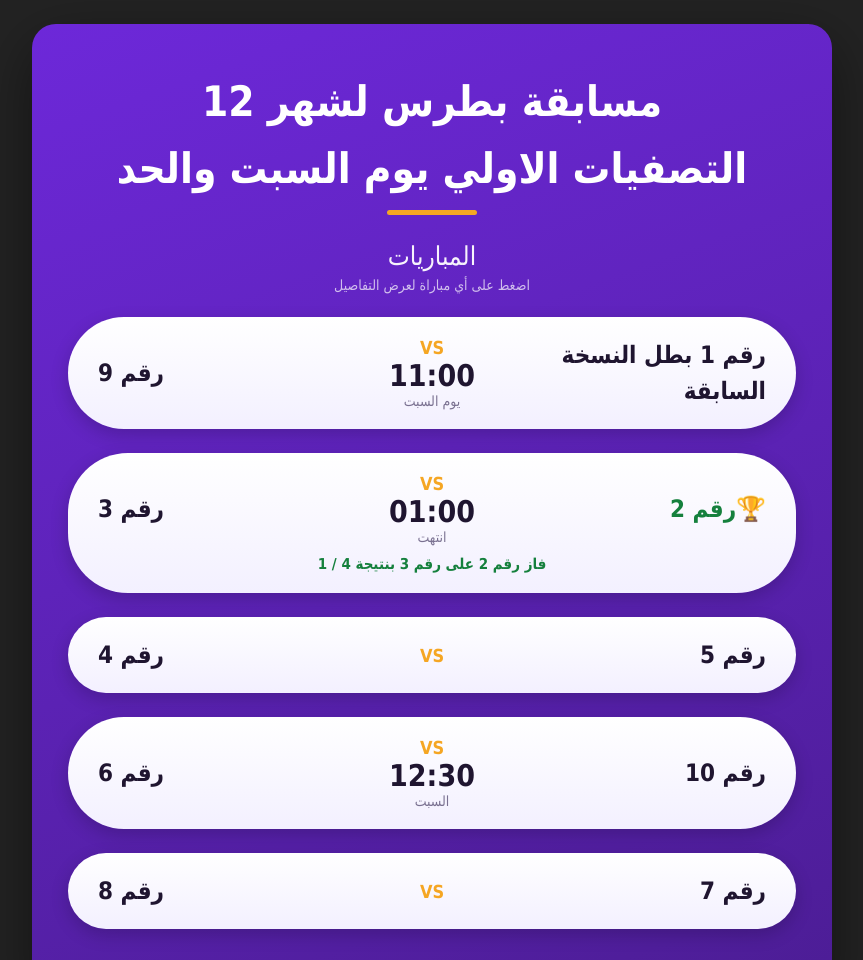
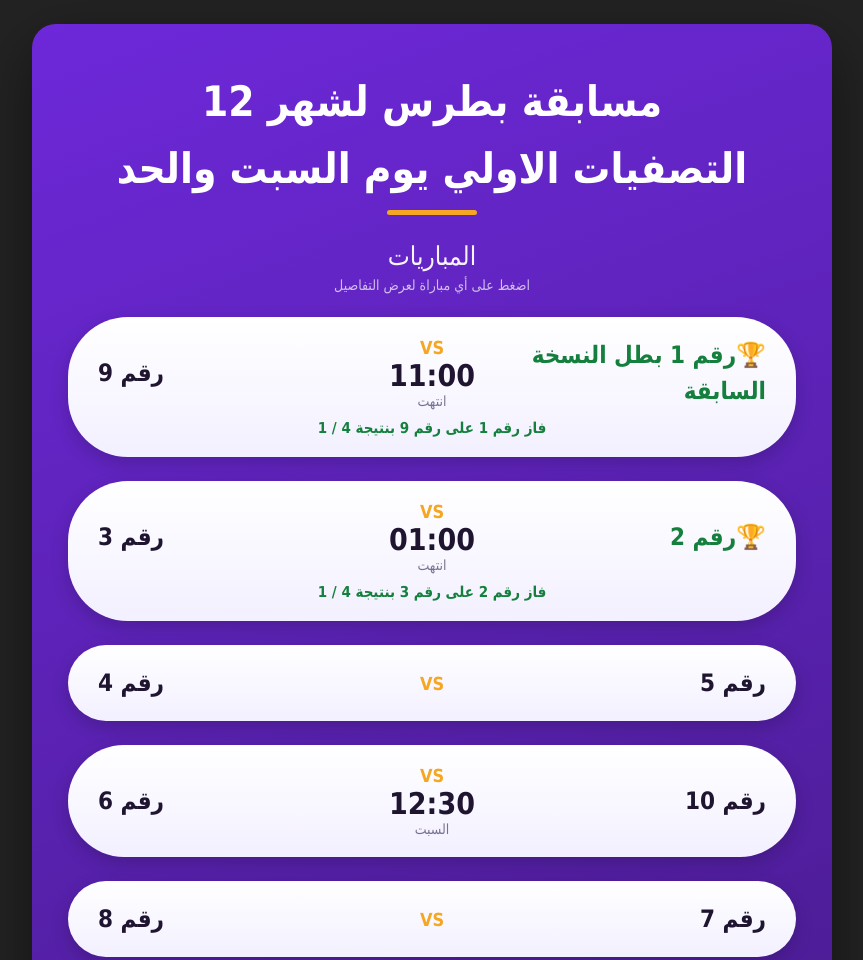
Before and after one commit to kazan0v2/yt-automation-site, a plain HTML site: page index.html in a window 1280 px wide. Shown: the top 960 px of the page, without its empty margins (208-1071 px from the left). Drawn offline with Linux system fonts and the light colour scheme.

Commit message:
Update index.html

```diff
--- a/index.html
+++ b/index.html
@@ -128,9 +128,9 @@ const DATA = {
           team1: `رقم 1 بطل النسخة السابقة`,
           team2: `رقم 9`,
           time: `11:00`,
-          period: `يوم السبت`,
-          result: ``,
-          winner: ``,
+          period: `انتهت`,
+          result: `فاز رقم 1 على رقم 9 بنتيجة 4 / 1`,
+          winner: `1`,
           details: `رقم 1
 رقم موبايله 01080277690
 هيلعب مع
```
